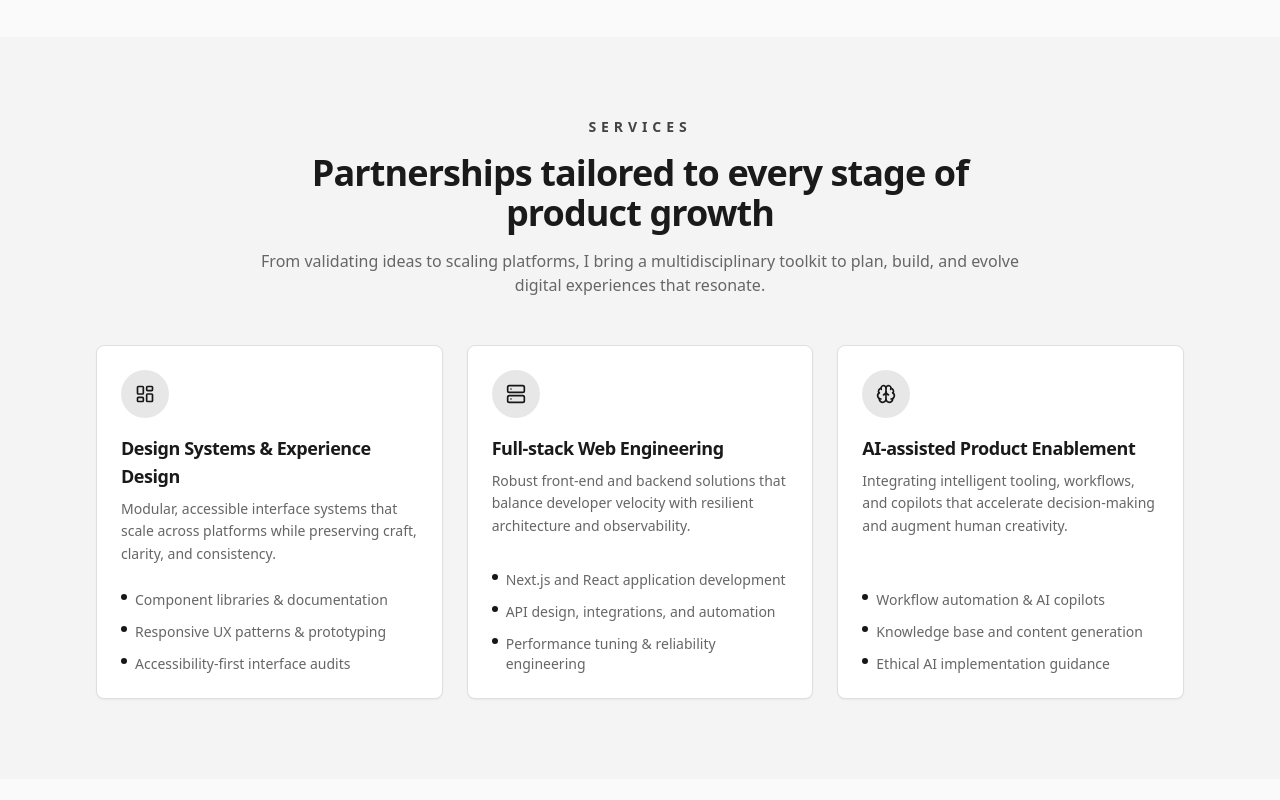
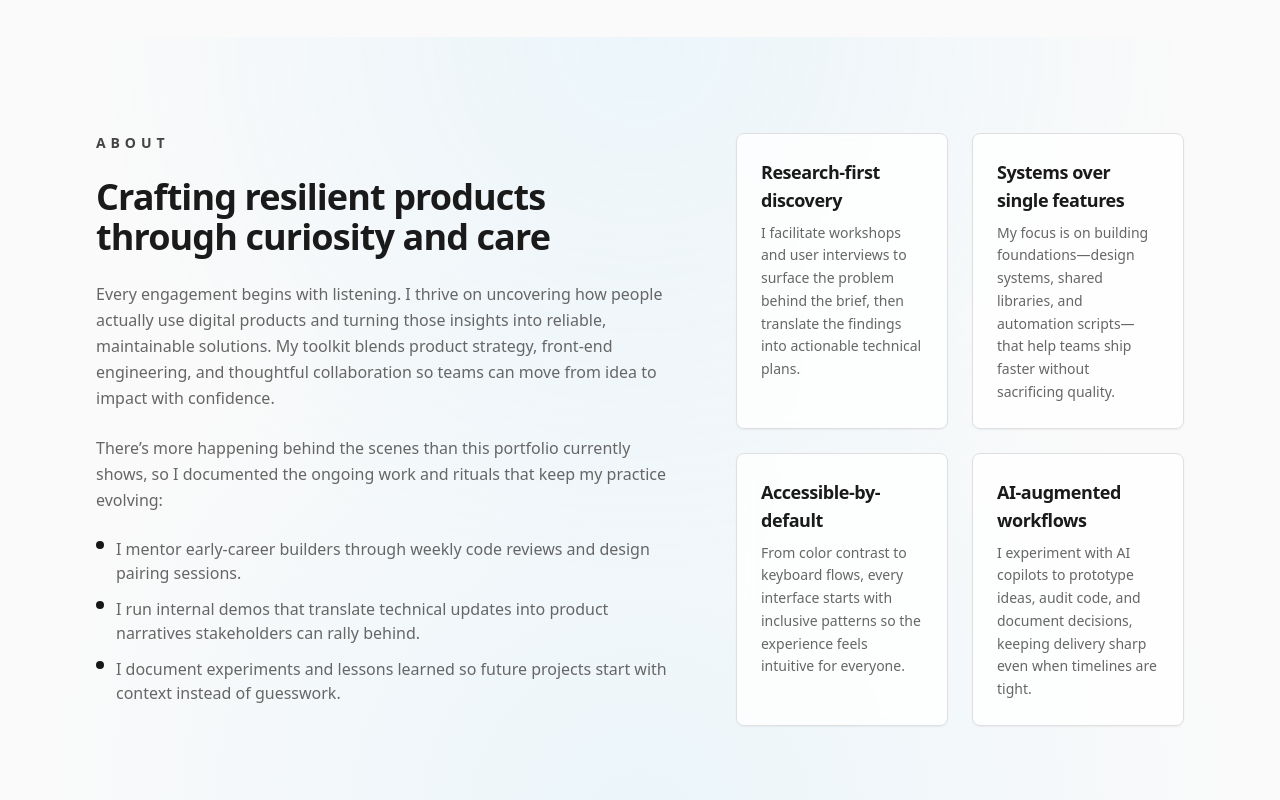
Before and after one commit to Antholem/web-portfolio, a Next.js app: page / in a window 1280 px wide. Shown: the part 700-1500 px from the top of the page. Built offline with nearby package versions, Linux system fonts and the light colour scheme; no server answers.

Commit message:
Add about section to portfolio home page

```diff
--- a/src/app/page.tsx
+++ b/src/app/page.tsx
@@ -1,3 +1,4 @@
+import AboutSection from "@/components/about-section";
 import ContactSection from "@/components/contact-section";
 import HeroSection from "@/components/hero-section";
 import ProjectsSection from "@/components/projects-section";
@@ -8,6 +9,7 @@ export default function Home() {
   return (
     <main className="space-y-2">
       <HeroSection />
+      <AboutSection />
       <ServicesSection />
       <ProjectsSection />
       <SkillsSection />
--- /dev/null
+++ b/src/components/about-section.tsx
@@ -0,0 +1,78 @@
+import { Card, CardDescription, CardHeader, CardTitle } from "@/components/ui/card";
+
+const highlights = [
+  {
+    title: "Research-first discovery",
+    description:
+      "I facilitate workshops and user interviews to surface the problem behind the brief, then translate the findings into actionable technical plans.",
+  },
+  {
+    title: "Systems over single features",
+    description:
+      "My focus is on building foundations—design systems, shared libraries, and automation scripts—that help teams ship faster without sacrificing quality.",
+  },
+  {
+    title: "Accessible-by-default",
+    description:
+      "From color contrast to keyboard flows, every interface starts with inclusive patterns so the experience feels intuitive for everyone.",
+  },
+  {
+    title: "AI-augmented workflows",
+    description:
+      "I experiment with AI copilots to prototype ideas, audit code, and document decisions, keeping delivery sharp even when timelines are tight.",
+  },
+] as const;
+
+const behindTheScenes = [
+  "I mentor early-career builders through weekly code reviews and design pairing sessions.",
+  "I run internal demos that translate technical updates into product narratives stakeholders can rally behind.",
+  "I document experiments and lessons learned so future projects start with context instead of guesswork.",
+];
+
+export default function AboutSection() {
+  return (
+    <section id="about" className="relative overflow-hidden py-16 lg:py-24">
+      <div
+        className="absolute inset-0 -z-10 bg-[radial-gradient(circle_at_top,_rgba(125,211,252,0.12),_transparent_55%),_radial-gradient(circle_at_bottom,_rgba(56,189,248,0.08),_transparent_60%)]"
+        aria-hidden
+      />
+      <div className="mx-auto flex max-w-6xl flex-col gap-12 px-4 sm:px-6 lg:flex-row lg:gap-16 lg:px-8">
+        <div className="max-w-xl space-y-6">
+          <p className="text-sm font-semibold uppercase tracking-[0.35em] text-primary/80">About</p>
+          <h2 className="text-3xl font-bold tracking-tight text-foreground sm:text-4xl">
+            Crafting resilient products through curiosity and care
+          </h2>
+          <p className="text-base leading-relaxed text-muted-foreground">
+            Every engagement begins with listening. I thrive on uncovering how people actually use digital products and turning those insights into reliable, maintainable solutions. My toolkit blends product strategy, front-end engineering, and thoughtful collaboration so teams can move from idea to impact with confidence.
+          </p>
+          <p className="text-base leading-relaxed text-muted-foreground">
+            There’s more happening behind the scenes than this portfolio currently shows, so I documented the ongoing work and rituals that keep my practice evolving:
+          </p>
+          <ul className="space-y-3">
+            {behindTheScenes.map((item) => (
+              <li key={item} className="flex gap-3 text-sm text-muted-foreground sm:text-base">
+                <span className="mt-1 inline-block h-2 w-2 flex-shrink-0 rounded-full bg-primary" aria-hidden />
+                <span>{item}</span>
+              </li>
+            ))}
+          </ul>
+        </div>
+
+        <div className="grid flex-1 gap-6 sm:grid-cols-2">
+          {highlights.map((highlight) => (
+            <Card key={highlight.title} className="bg-card/80 backdrop-blur">
+              <CardHeader className="space-y-2">
+                <CardTitle className="text-lg font-semibold text-foreground">
+                  {highlight.title}
+                </CardTitle>
+                <CardDescription className="text-sm leading-relaxed text-muted-foreground">
+                  {highlight.description}
+                </CardDescription>
+              </CardHeader>
+            </Card>
+          ))}
+        </div>
+      </div>
+    </section>
+  );
+}
--- a/src/components/ui/navbar.tsx
+++ b/src/components/ui/navbar.tsx
@@ -17,11 +17,11 @@ import { useThemeStore } from "@/lib/theme-store"
 import { Separator } from "@/components/ui/separator"
 
 const links = [
-    { href: "/", label: "About" },
+    { href: "#about", label: "About" },
     { href: "#services", label: "Services" },
     { href: "#skills", label: "Skills" },
     { href: "#projects", label: "Projects" },
-    { href: "#contacts", label: "Contacts" },
+    { href: "#contact", label: "Contacts" },
 ]
 
 export default function Navbar({ initialTheme }: { initialTheme?: "light" | "dark" }) {
```
